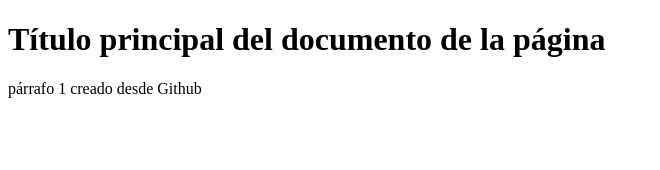
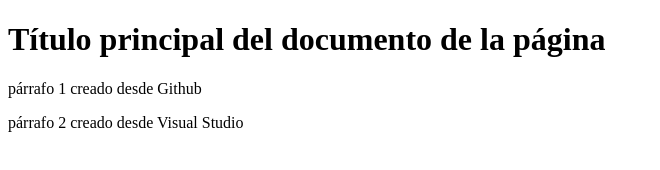
Before and after one commit to Mcastellar/Proyecto-web-empresa-C, a plain HTML site: page index.html in a window 1280 px wide. Shown: the whole page, without its empty margins (0-660 px from the left). Drawn offline with Linux system fonts and the light colour scheme.

Commit message:
"Párrafo agregdo desde visual"

```diff
--- a/index.html
+++ b/index.html
@@ -8,5 +8,6 @@
 <body>
     <h1>Título principal del documento de la página</h1>
     <p>párrafo 1 creado desde Github</p>
+    <p>párrafo 2 creado desde Visual Studio</p>
 </body>
 </html>
```
